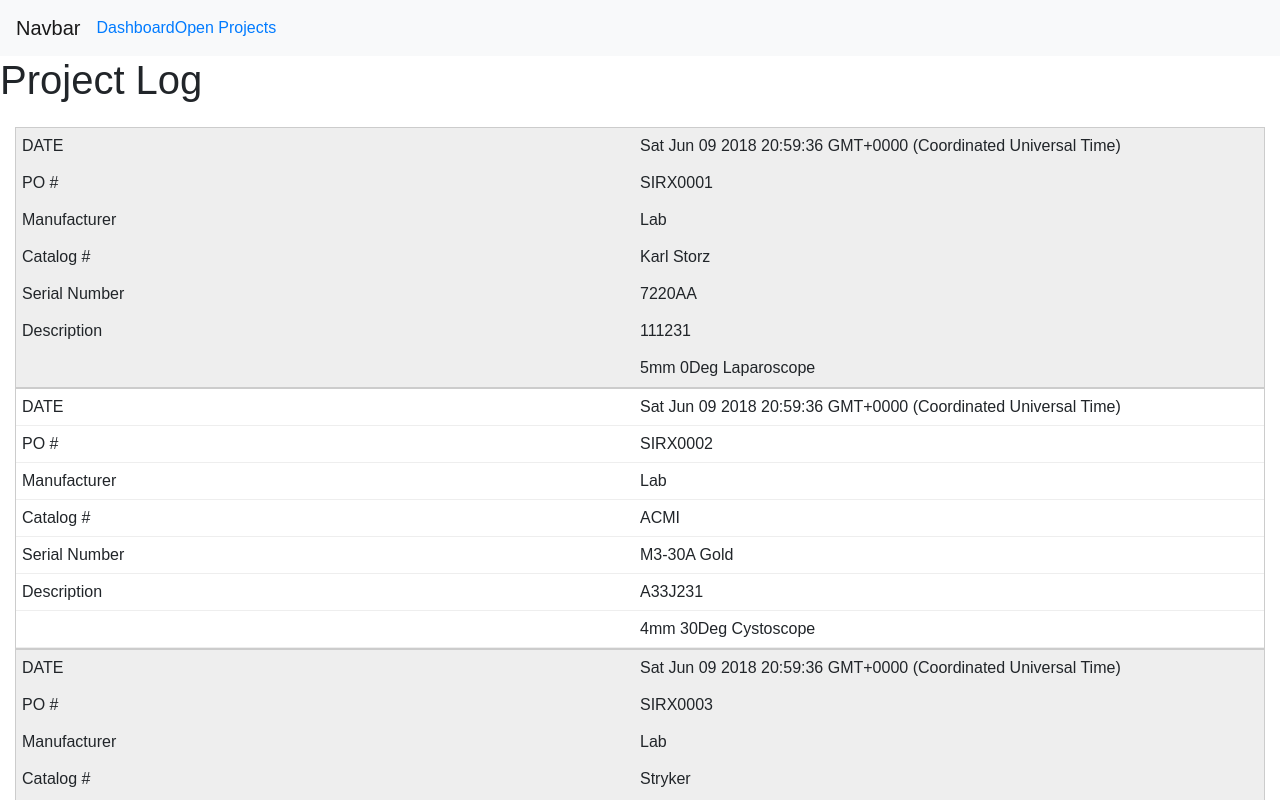
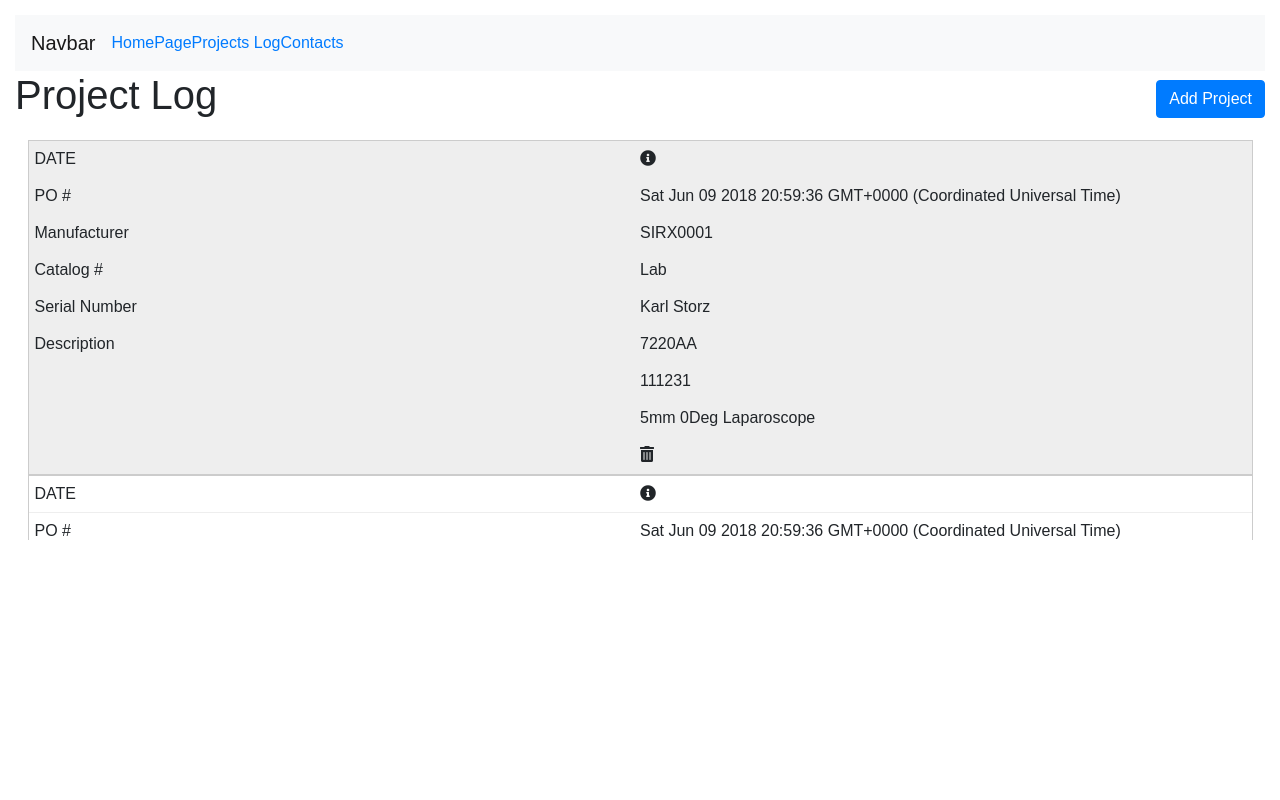
Before and after one commit to DIMDOT3/tracking-system-app, a React (Create React App) app: page / in a window 1280 px wide. Shown: the top 800 px of the page. Built offline with nearby package versions, Linux system fonts and the light colour scheme.

Commit message:
update UI for add project form button to toggle display

```diff
--- a/public/index.html
+++ b/public/index.html
@@ -8,6 +8,7 @@
       manifest.json provides metadata used when your web app is added to the
       homescreen on Android. See https://developers.google.com/web/fundamentals/engage-and-retain/web-app-manifest/
     -->
+    <link rel="stylesheet" href="https://use.fontawesome.com/releases/v5.0.13/css/all.css" integrity="sha384-DNOHZ68U8hZfKXOrtjWvjxusGo9WQnrNx2sqG0tfsghAvtVlRW3tvkXWZh58N9jp" crossorigin="anonymous">
     <link rel="manifest" href="%PUBLIC_URL%/manifest.json">
     <link rel="shortcut icon" href="%PUBLIC_URL%/favicon.ico">
     <link rel="stylesheet" href="https://maxcdn.bootstrapcdn.com/bootstrap/4.0.0/css/bootstrap.min.css" integrity="sha384-Gn5384xqQ1aoWXA+058RXPxPg6fy4IWvTNh0E263XmFcJlSAwiGgFAW/dAiS6JXm" crossorigin="anonymous">
--- a/src/App.css
+++ b/src/App.css
@@ -2,9 +2,11 @@
 
 /* Table Styling */
 table {
-  width: 100%;
-  padding: 15px;
+  width: 98%;
+  margin: 1%;
   border-collapse: collapse;
+  max-height: 400px;
+  overflow: scroll;
 }
 /* Zebra striping */
 tr:nth-of-type(odd) {
--- a/src/Navbar.js
+++ b/src/Navbar.js
@@ -13,10 +13,13 @@
 			  <div className="collapse navbar-collapse" id="navbarSupportedContent">
 			    <ul className="navbar-nav mr-auto">
 			      <li className="nav-item active">
-			        <a href='#'>Dashboard</a>
+			        <a href='#'>HomePage</a>
 			      </li>
 			      <li className="nav-item">
-			        <a href='#'>Open Projects</a>
+			        <a href='#'>Projects Log</a>
+			      </li>
+			      <li className="nav-item">
+			        <a href='#'>Contacts</a>
 			      </li>
 			    </ul>
 			  </div>
--- /dev/null
+++ b/src/ProjectForm.js
@@ -0,0 +1,56 @@
+import React, { Component} from 'react';
+
+class ProjectForm extends Component {
+	constructor(props){
+		super(props);
+		this.state = {
+      dateReceived: '',
+      po: '',
+      location: '' ,
+      manufacturer: '',
+      catalogNumber: '',
+      serialNumber: '',
+      description: '',
+      completed: false
+    }
+	}
+
+	handleChange = (event) => {
+    let newDate = new Date().toString();
+    this.setState({
+      [event.target.name]: event.target.value,
+      dateReceived: newDate
+    });
+  };
+
+  handleSubmit = (event) => {
+    event.preventDefault();
+    this.props.dispatch({
+      type: 'ADD_PROJECT',
+      project: this.state
+    });
+    event.target.reset();
+  };
+
+	render(){
+		return (
+			<form onSubmit={ this.handleSubmit }>
+        <label htmlFor='po'>PO#</label>
+        <input type='text' name='po' id='po' onChange={this.handleChange} />
+        <label htmlFor='location'>Location</label>
+        <input type='text' name='location' id='location' onChange={this.handleChange} />
+        <label htmlFor='manufacturer'>Manufacturer</label>
+        <input type='text' name='manufacturer' id='manufacturer' onChange={this.handleChange} />
+        <label htmlFor='catalogNumber'>Catalog #</label>
+        <input type='text' name='catalogNumber' id='catalogNumber' onChange={this.handleChange} />
+        <label htmlFor='serialNumber'>Serial #</label>
+        <input type='text' name='serialNumber' id='serialNumber' onChange={this.handleChange} />
+        <label htmlFor='description'>Description</label>
+        <input type='text' name='description' id='description' onChange={this.handleChange} />
+        <button className='btn btn-primary'>Add Project</button>
+      </form>
+		)
+	}
+}
+
+export default ProjectForm;
--- a/src/ProjectItem.js
+++ b/src/ProjectItem.js
@@ -1,8 +1,11 @@
 import React from 'react';
 import './ProjectItem.css';
 
-const ProjectItem = ({ project }) => (
+const ProjectItem = ({ project, removeProject }) => (
 	<tr>
+		<td>
+			<a onClick={() => alert('hello!')}><i class="fas fa-info-circle"></i></a>
+		</td>
 	  <td>{project.dateReceived}</td>
 	  <td>{project.po}</td>
 	  <td>{project.location}</td>
@@ -10,6 +13,11 @@
 	  <td>{project.catalogNumber}</td>
 	  <td>{project.serialNumber}</td>
 	  <td>{project.description}</td>
+	  <td>
+	  	<a onClick={removeProject}>
+	  		<i class="fas fa-trash-alt"></i>
+			</a>
+  	</td>
 	</tr>
 );
 
--- a/src/ProjectList.css
+++ b/src/ProjectList.css
@@ -0,0 +1,5 @@
+.flex {
+	display: flex;
+	justify-content: space-between;
+	align-items: center
+}
--- a/src/ProjectList.js
+++ b/src/ProjectList.js
@@ -1,54 +1,52 @@
 import React, { Component } from 'react';
-import './Navbar.css';
+import './ProjectList.css';
 import { connect } from 'react-redux';
 
 // components
 import ProjectItem from './ProjectItem';
+import ProjectForm from './ProjectForm';
 
 class ProjectList extends Component {
   constructor(props){
     super(props);
     this.state = {
-      dateReceived: Date.now(),
-      po: '',
-      location: '' ,
-      manufacturer: '',
-      catalogNumber: '',
-      serialNumber: '',
-      description: '',
-      completed: false
+      isHidden: true
     }
   };
 
-  handleChange = (event) => {
+  removeProject = (id) => {
+    this.props.dispatch({
+      type: 'REMOVE_PROJECT',
+      id
+    })
+  }
+
+  toggleHidden = () => {
     this.setState({
-      [event.target.name]: event.target.value
-    });
-  };
-
-  handleSubmit = (event) => {
-    event.preventDefault();
-    this.props.dispatch({
-      type: 'ADD_PROJECT',
-      project: this.state
-    });
-    event.target.reset();
-  };
-
-
+      isHidden: !this.state.isHidden
+    })
+  }
 
 	render(){
 		const projectsList = this.props.projects.map((project) => {
       return(
-        <ProjectItem project={project} key={project.id} />
+        <ProjectItem removeProject={this.removeProject.bind(this, project.id)} project={project} key={project.id} />
       );
     });
 		return(
       <div>
-        <h1>Project Log</h1>
+        <header className='flex'>
+          <h1>Project Log</h1>
+          <button
+            className='btn btn-primary'
+            onClick={this.toggleHidden}
+          >Add Project</button>
+        </header>
+        {!this.state.isHidden && <ProjectForm {...this.props} />}
   			<table>
           <thead>
             <tr>
+              <th></th>
               <th>DATE RECEIVED</th>
               <th>PO</th>
               <th>LOCATION</th>
@@ -56,27 +54,13 @@
               <th>CATALOG #</th>
               <th>SERIAL #</th>
               <th>DESCRIPTION</th>
+              <th></th>
             </tr>
           </thead>
           <tbody>
             {projectsList}
           </tbody>
         </table>
-        <form onSubmit={this.handleSubmit}>
-          <label htmlFor='po'>PO#</label>
-          <input type='text' name='po' id='po' onChange={this.handleChange} />
-          <label htmlFor='location'>Location</label>
-          <input type='text' name='location' id='location' onChange={this.handleChange} />
-          <label htmlFor='manufacturer'>Manufacturer</label>
-          <input type='text' name='manufacturer' id='manufacturer' onChange={this.handleChange} />
-          <label htmlFor='catalogNumber'>Catalog #</label>
-          <input type='text' name='catalogNumber' id='catalogNumber' onChange={this.handleChange} />
-          <label htmlFor='serialNumber'>Serial #</label>
-          <input type='text' name='serialNumber' id='serialNumber' onChange={this.handleChange} />
-          <label htmlFor='description'>Description</label>
-          <input type='text' name='description' id='description' onChange={this.handleChange} />
-          <button className='btn btn-primary'>Add Project</button>
-        </form>
       </div>
 		);
 	}
--- a/src/SearchBar.js
+++ b/src/SearchBar.js
@@ -3,6 +3,9 @@
 class SearchBar extends Component {
 	constructor(props){
 		super(props);
+		this.state = {
+			searchText: ''
+		};
 	}
 
 	render(){
--- a/src/actions/actionCreators.js
+++ b/src/actions/actionCreators.js
@@ -15,3 +15,10 @@
 		id
 	};
 };
+
+export function updateProject(id){
+	return {
+		type: updateProject,
+		id
+	};
+};
--- a/src/index.css
+++ b/src/index.css
@@ -1,5 +1,5 @@
 body {
   margin: 0;
-  padding: 0;
+  padding: 15px;
   font-family: sans-serif;
 }
```
Also changed, not shown: src/Dashboard.js (deleted), src/HomePage.js (added).
